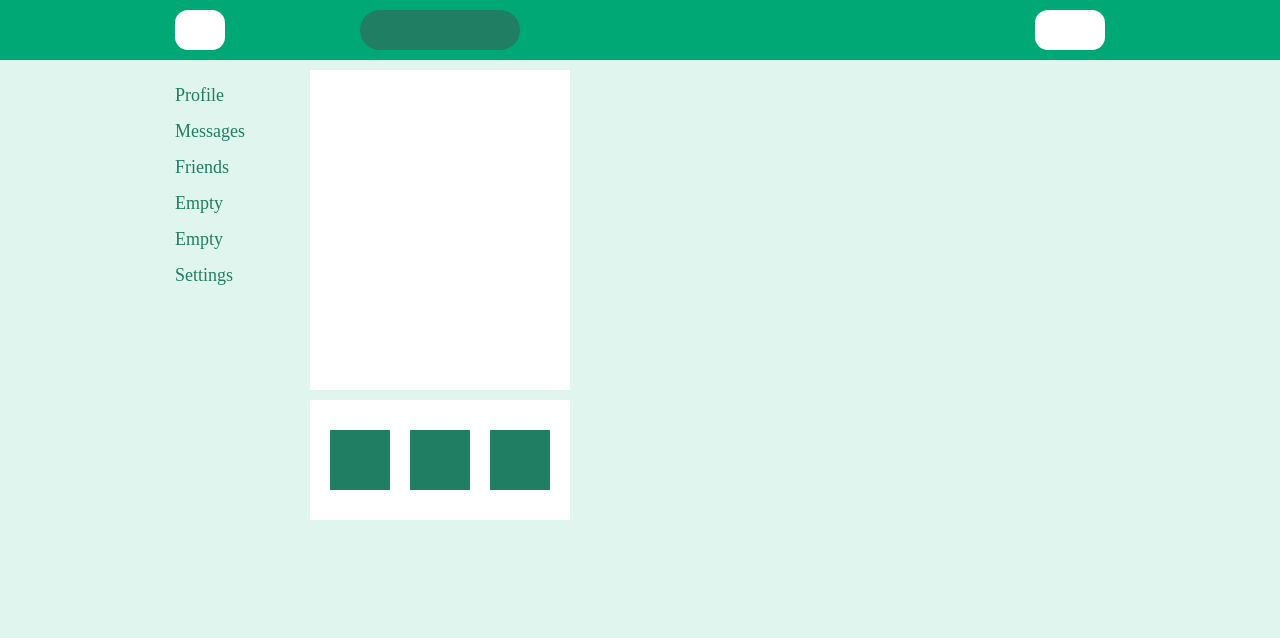
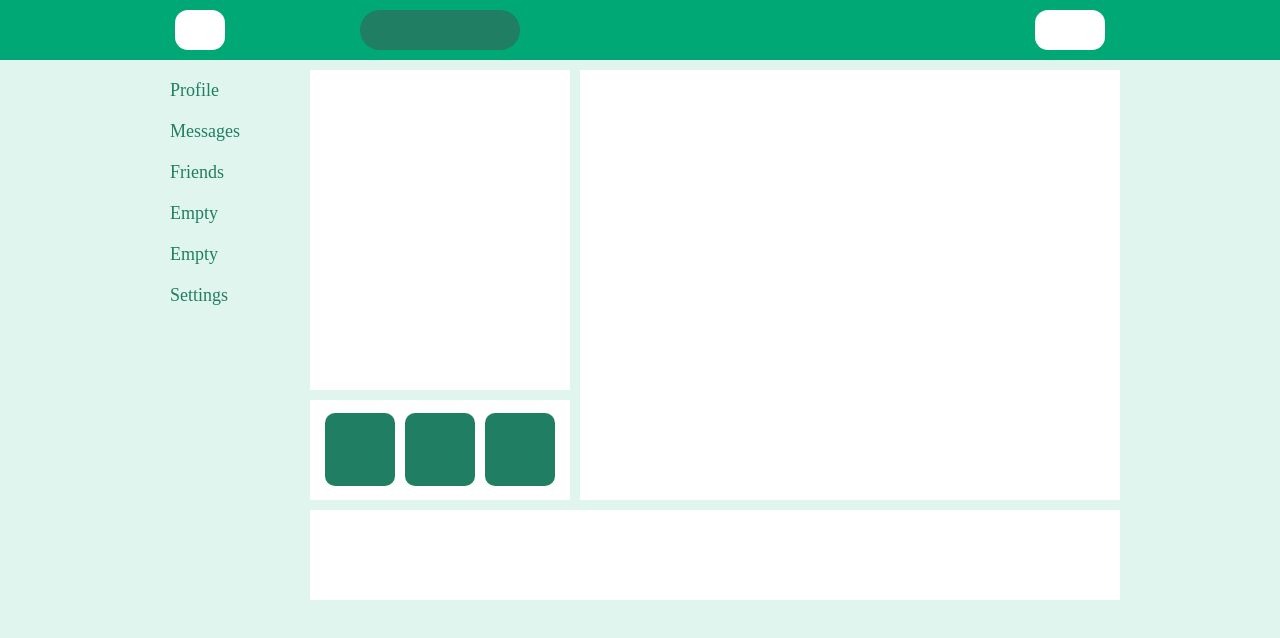
Before and after one commit to fsilvestrovich/fsilvestrovich.github.io, a plain HTML site: page index.html in a window 1280 px wide. Drawn offline with Linux system fonts and the light colour scheme.

Commit message:
Initial commit

```diff
--- a/style.css
+++ b/style.css
@@ -1,5 +1,3 @@
-
-
 body {
 	background: #E1F5EF;
     margin: 0;
@@ -34,7 +32,7 @@ header {
 
 .layout {
     max-width: 960px;
-	margin: auto;
+    margin: auto;
 }
 
 .sidebar {
@@ -65,7 +63,7 @@ ol {
 }
 
 li {
-    margin: 15px;
+    padding: 10px;
     color: #207E62;
 }
 
@@ -81,7 +79,7 @@ li {
 
 .column {
     width: 260px;
-    height: 1000px;
+    height: auto;
     float: left;
 
     text-align: left;
@@ -92,7 +90,7 @@ li {
 
 .content {
     width: 550px;
-    height: auto;
+    height: 430px;
     float: right;
     text-align: left;
     margin: 60px 0px 0px 0px;
@@ -102,7 +100,7 @@ li {
 
 .profile {
     width: 260px;
-    min-height: 320;
+    min-height: 320px;
     background: #ffffff;
     margin: 0px;
     padding: 0px;
@@ -114,26 +112,53 @@ li {
 
 
 .friends {
-    width: 260px;
-    height: 120px;
+    width: 240px;
+    height: 100px;
     background: #ffffff;
     margin-top: 10px;
-    padding: 0px;
+    padding: 0px 15px 0px 5px;
     float: left;
+}
+
+
+.friends_row {
+    width: 240px;
+    height: 100px;
+    margin-top: 13px ;
+
 }
 
 .friend {
     background: #207E62;
-    width: 60px;
-    height: 60px;
+    width: 70px;
+    height: 73px;
     float: left;
-    margin: 20px 10px;
+    margin: 0px 0px 00px 10px ;
+    border-radius: 10px;
 }
 
-.friends_row {
-    width: 240px;
-    height: 100px;
-    margin: 10px 10px;
+
+.main_information {
+    width: 540px;
+    height:430px;
+    background-color: #ffffff;
+    margin: 0px 0px 0px 10px;
 
 
 }
+
+.posts {
+    width: 810px;
+    height: 90px;
+    background-color: #ffffff;
+    /float:left;
+    margin: auto;
+    display: inline-block;
+}
+
+.wide_column {
+    width: 810px;
+    height: auto;
+    float: right;
+    display: block;
+}
```
Also changed, not shown: 1 other file.
